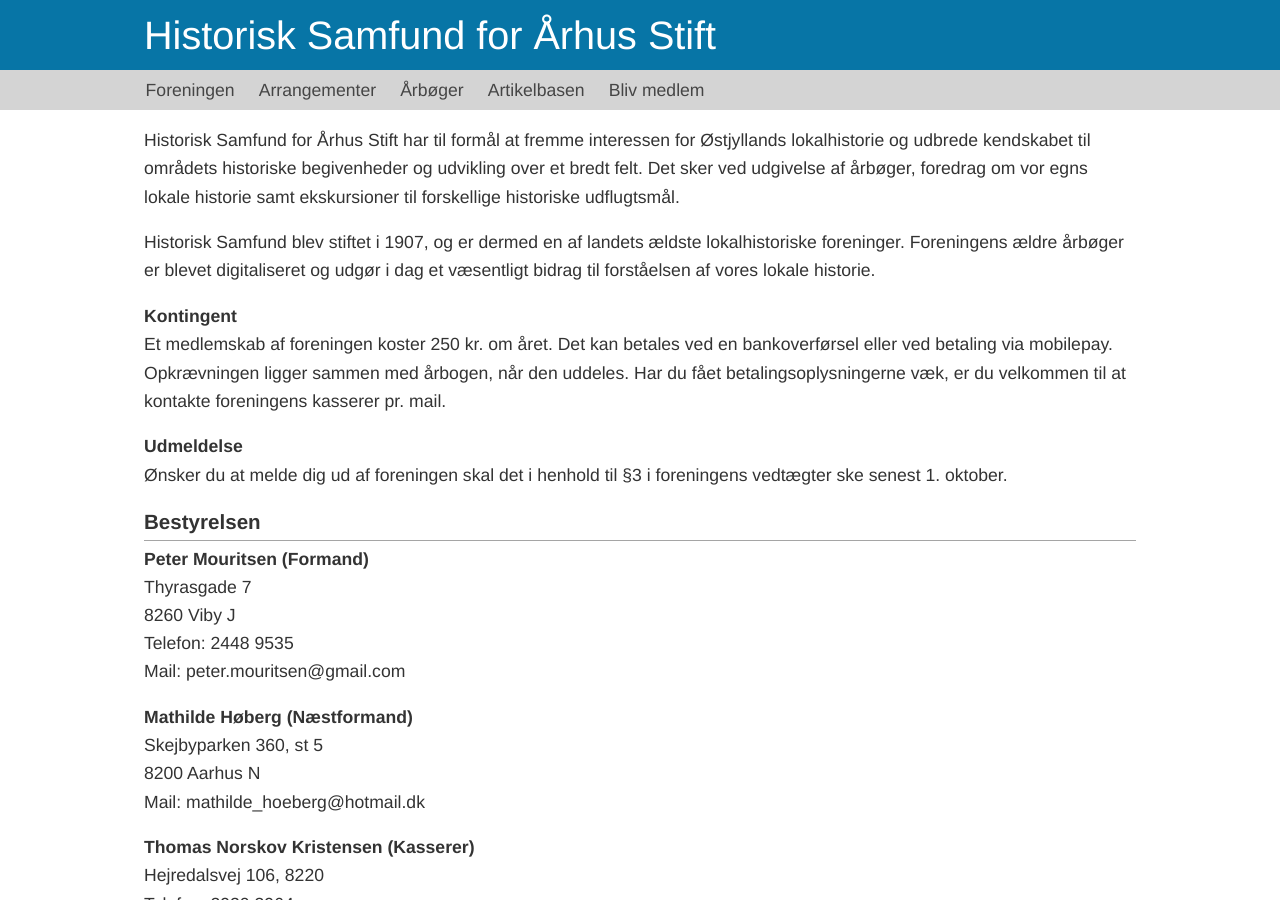
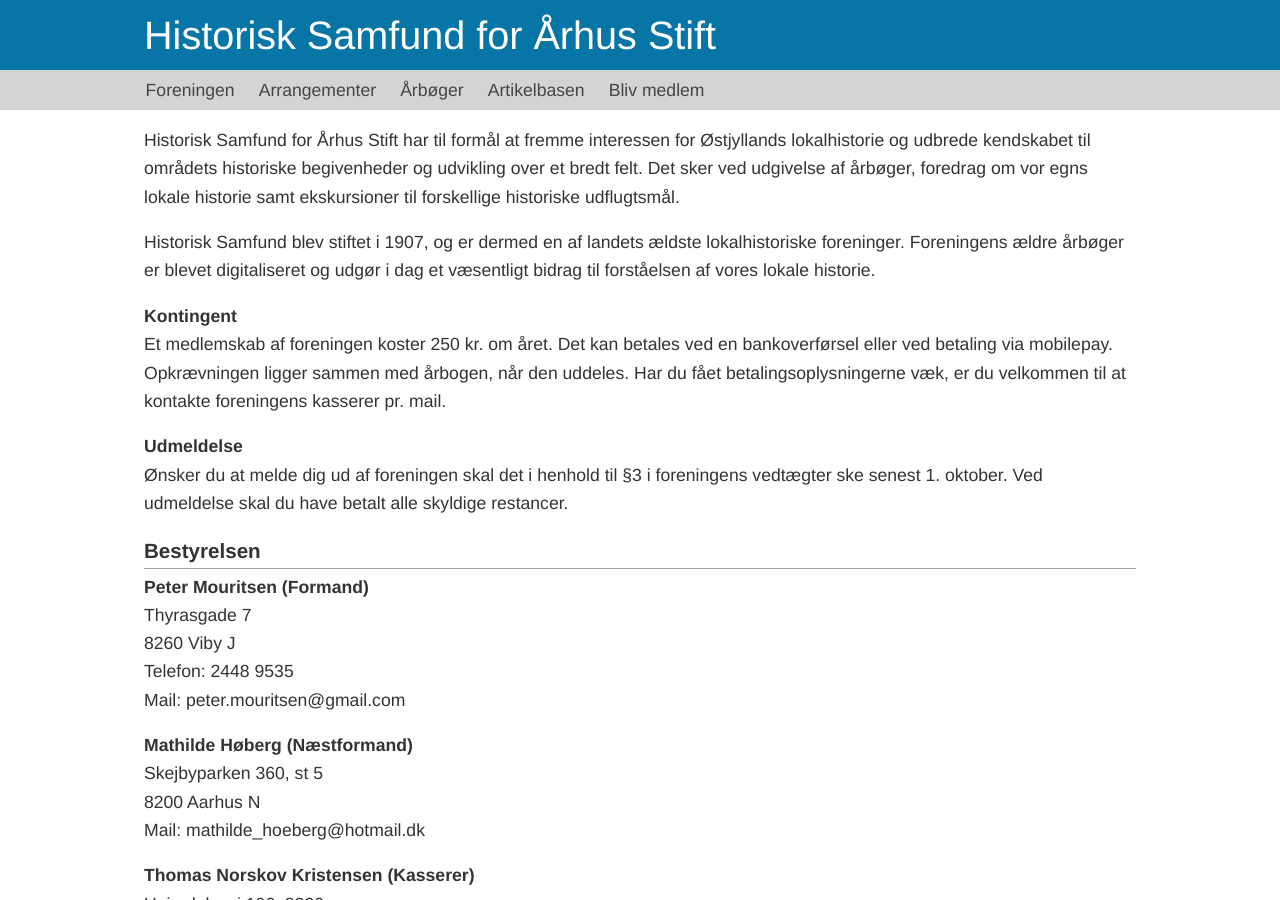
Before and after one commit to guldhorn/historisk-samfund, a Jekyll site: the page built from foreningen.md, in a window 1280 px wide and 900 px high. Built offline with Jekyll 4.4.1, drawn with Linux system fonts in a browser that asks for light colours.

Commit message:
Update foreningen.md

```diff
--- a/foreningen.md
+++ b/foreningen.md
@@ -12,7 +12,7 @@ Historisk Samfund blev stiftet i 1907, og er dermed en af landets ældste lokalh
 Et medlemskab af foreningen koster 250 kr. om året. Det kan betales ved en bankoverførsel eller ved betaling via mobilepay. Opkrævningen ligger sammen med årbogen, når den uddeles. Har du fået betalingsoplysningerne væk, er du velkommen til at kontakte foreningens kasserer pr. mail.
 
 #### Udmeldelse
-Ønsker du at melde dig ud af foreningen skal det i henhold til §3 i foreningens vedtægter ske senest 1. oktober.
+Ønsker du at melde dig ud af foreningen skal det i henhold til §3 i foreningens vedtægter ske senest 1. oktober. Ved udmeldelse skal du have betalt alle skyldige restancer.
 
 
 
```
